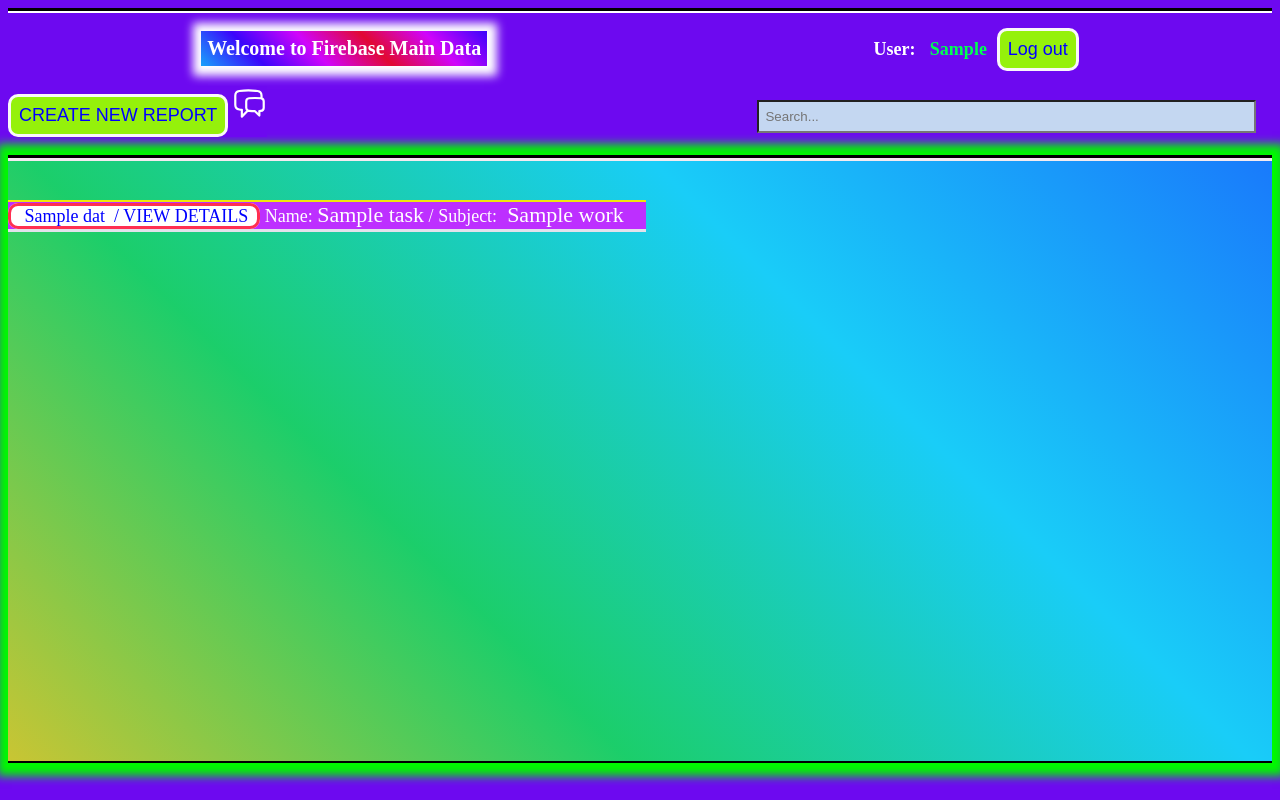
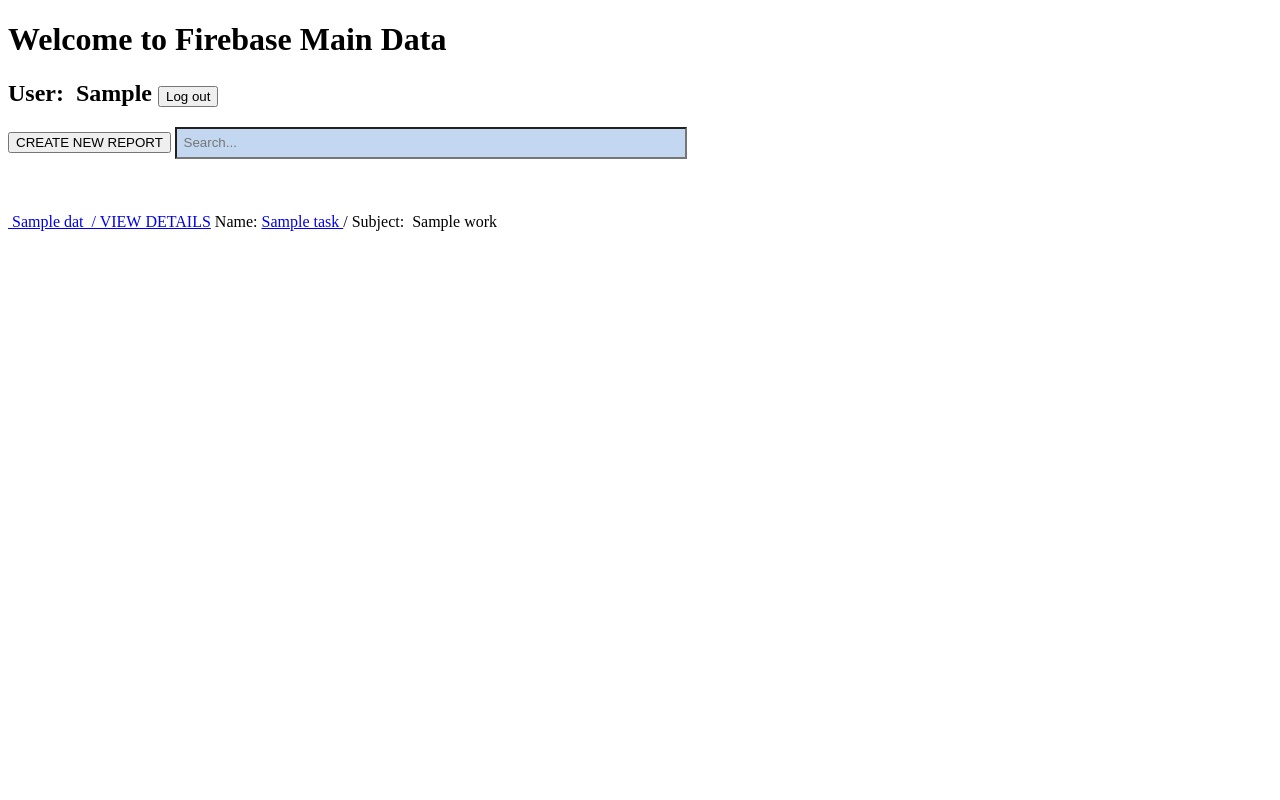
Before and after one commit to PeterTD6724/djpdt-greport, a Django app: template whitefreport/templates/whitefreport/check.html in a window 1280 px wide. Run offline with Django 5.2, Linux system fonts and the light colour scheme; the template is opened without the code that fills it: most values are stand-ins (such as "Sample title", 1, 10 or a date in 2020).

Commit message:
Update check.html

```diff
--- a/whitefreport/templates/whitefreport/check.html
+++ b/whitefreport/templates/whitefreport/check.html
@@ -1,7 +1,3 @@
-{% extends 'whitefreport/main.html' %}
-
-{% load static %}
-
 <!DOCTYPE html>
 <html lang="en">
 
@@ -26,44 +22,32 @@
         </div>
 
         <div class="search">
-            <div class="under_search">
-                <button type="button" onclick=location.href="{% url 'create' %}" class="btn b">CREATE NEW
-                    REPORT</button>
-                <a class="fourth_check" href="https://heroicons.com/outline" target="_blank" title="heroicons.com">
-                    <svg style="width:35px;" xmlns="http://www.w3.org/2000/svg" fill="none" viewBox="0 0 24 24"
-                        stroke-width="1.5" stroke="currentColor" class="size-6">
-                        <path stroke-linecap="round" stroke-linejoin="round"
-                            d="M20.25 8.511c.884.284 1.5 1.128 1.5 2.097v4.286c0 1.136-.847 2.1-1.98 2.193-.34.027-.68.052-1.02.072v3.091l-3-3c-1.354 0-2.694-.055-4.02-.163a2.115 2.115 0 0 1-.825-.242m9.345-8.334a2.126 2.126 0 0 0-.476-.095 48.64 48.64 0 0 0-8.048 0c-1.131.094-1.976 1.057-1.976 2.192v4.286c0 .837.46 1.58 1.155 1.951m9.345-8.334V6.637c0-1.621-1.152-3.026-2.76-3.235A48.455 48.455 0 0 0 11.25 3c-2.115 0-4.198.137-6.24.402-1.608.209-2.76 1.614-2.76 3.235v6.226c0 1.621 1.152 3.026 2.76 3.235.577.075 1.157.14 1.74.194V21l4.155-4.155" />
-                    </svg>
-                </a>
-            </div>
-            <!-- <form action="/check/" method="GET" id="find">
-                {% csrf_token %}
-                <input type="search" placeholder="Search..." name="search"
-                    style="padding: 0.5em;background:rgb(196, 215, 241);color: rgb(33, 28, 28);width:20vw;">
-                <input type="hidden" value="{{uid}}">
-                <button type="submit" onclick="location.href='/check/?uid={{uid}}'" form="find">Go</button>
-            </form> -->
+            <button type="button" onclick=location.href="{% url 'create' %}" class="btn b">CREATE NEW REPORT</button>
+
             <input type="search" id="name-search" placeholder="Search..."
-                style="padding: 0.5em;background:rgb(196, 215, 241);color: rgb(33, 28, 28);width:40%;" />
+                style="padding: 0.5em;background:rgb(196, 215, 241);color: rgb(33, 28, 28);width:40vw;" />
         </div>
     </div>
     <br>
+
     <main class="second_check">
-        <div class="third_check project">
+        <div class="third_check">
 
             {% for time,dat,work,task,make in comb_lis %}
+            <br><br>
 
-            <br><br>
+
             <span class="fifth_check time" data-name="{{ work|lower }}{{ task|lower }}{{ dat|lower }}">
-                <a class="sixth_check" href="/post_check/?z={{time}}" title="{{ work }}"> &nbsp;{{ dat }} &nbsp;/
+                <a class="sixth_check" href="/post_check/?z={{time}}" title="{{work}}"> &nbsp;{{ dat }} &nbsp;/
                     VIEW&nbsp;DETAILS</a>
+
+
                 Name:
-                <span class="fourth_check"> {{ task }}</span> /
-                <!-- Subject: <span class="fourth_check">&nbsp;{{ work }}</span> &nbsp;&nbsp; -->
+                <a class="fourth_check" href="/post_check/?z={{time}}" title="{{task}}"> {{ task }}
+                </a> /
                 Subject: <span class="fourth_check">&nbsp;{{ work }}</span> &nbsp;&nbsp;
+
             </span>
-
             {% endfor %}
 
         </div>
@@ -71,6 +55,4 @@
 </body>
 {% endblock content %}
 
-
-
 </html>
```
